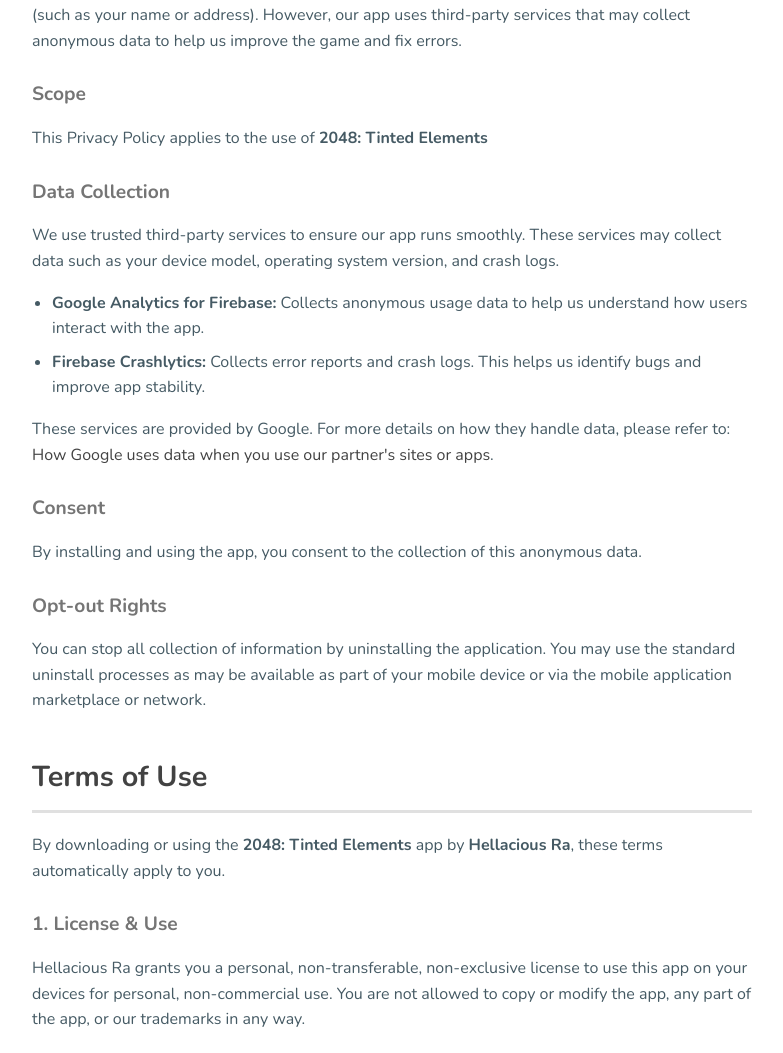
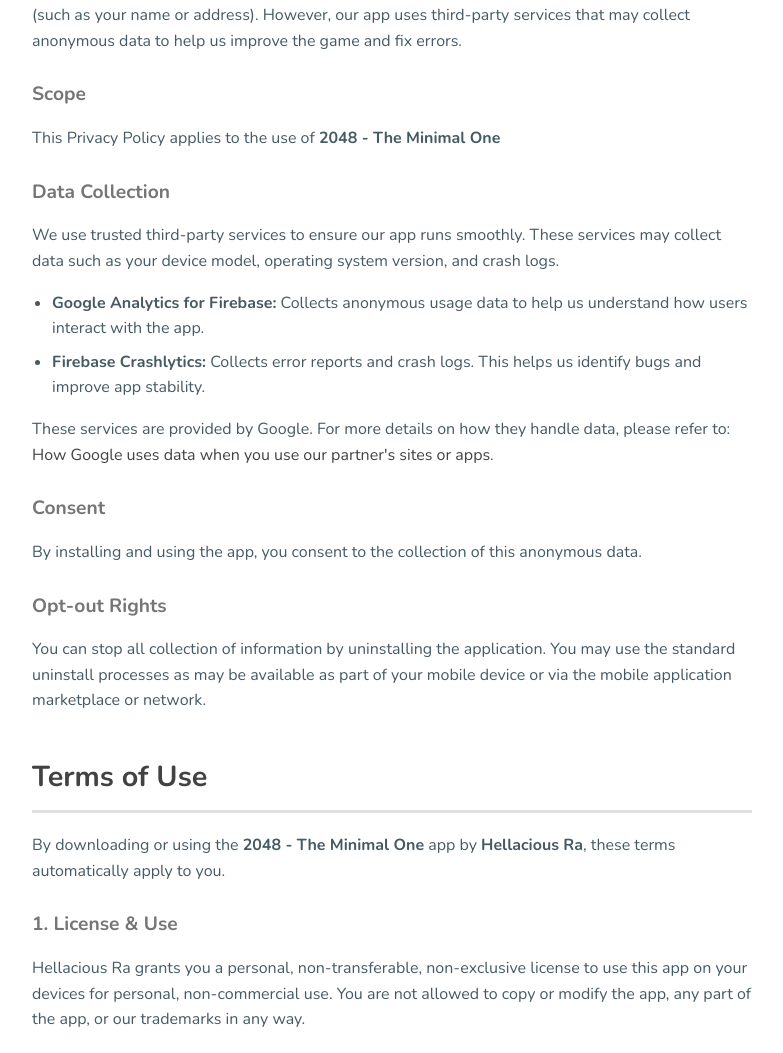
Before and after one commit to hellacious18/hellacious18.github.io, a plain HTML site: page index.html in a window 1280 px wide. Shown: the part 588-1641 px from the top of the page, without its empty margins (248-1031 px from the left). Drawn offline with nearby package versions, Linux system fonts and the light colour scheme.

Commit message:
Update app name in Privacy Policy and Terms of Use

```diff
--- a/index.html
+++ b/index.html
@@ -219,7 +219,7 @@
                     anonymous data to help us improve the game and fix errors.</p>
 
                 <h3>Scope</h3>
-                <p>This Privacy Policy applies to the use of <strong>2048: Tinted Elements</strong></p>
+                <p>This Privacy Policy applies to the use of <strong>2048 - The Minimal One</strong></p>
 
                 <h3>Data Collection</h3>
                 <p>We use trusted third-party services to ensure our app runs smoothly. These services may collect data
@@ -246,7 +246,7 @@
 
             <div id="terms">
                 <h2>Terms of Use</h2>
-                <p>By downloading or using the <strong>2048: Tinted Elements</strong> app by <strong>Hellacious
+                <p>By downloading or using the <strong>2048 - The Minimal One</strong> app by <strong>Hellacious
                         Ra</strong>, these terms
                     automatically apply to you.</p>
 
```
